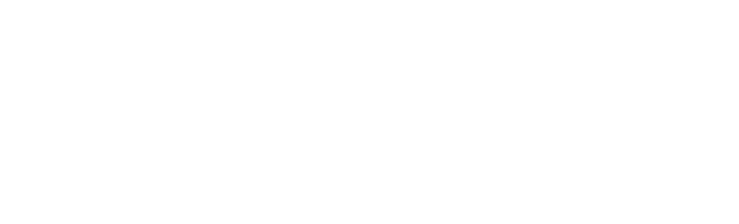
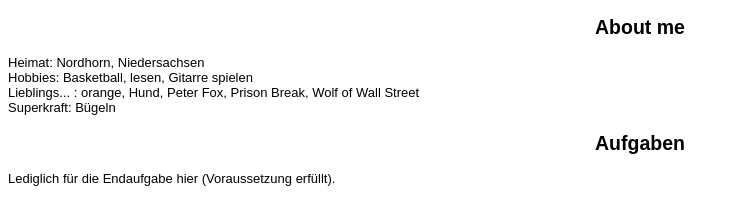
Before and after one commit to Jonas915/eia2_SoSe20, a plain HTML site: page steckbrief/steckbrief.htm in a window 1280 px wide. Shown: the whole page, without its empty margins (0-739 px from the left). Drawn offline with Linux system fonts and the light colour scheme.

Commit message:
steckbrief update

```diff
--- a/steckbrief/steckbrief.htm
+++ b/steckbrief/steckbrief.htm
@@ -7,11 +7,22 @@
 body {
 	font-family: arial;
 	font-size: small;
-	background: #eeeee
+	background: #eeeee;
+}
+h2 {
+	text-align: center;
 }
 </style>
 </head>
 <body>
+	<h2>About me</h2>
+	<span>Heimat: Nordhorn, Niedersachsen</span> <br>
+	<span>Hobbies: Basketball, lesen, Gitarre spielen</span><br>
+	<span>Lieblings... : orange, Hund, Peter Fox, Prison Break, Wolf of Wall Street</span><br>
+	<span>Superkraft: Bügeln</span><br>
+	<h2>Aufgaben</h2>
+	<span>Lediglich für die Endaufgabe hier (Voraussetzung erfüllt).</span>
+
 	<!-- Hier die Links zu den gelösten Aufgaben einstellen, aktuelle oben, alte stehen lassen! Format: Aufgabenbezeichnung, Datum -->
 </body>
 </html>
```
